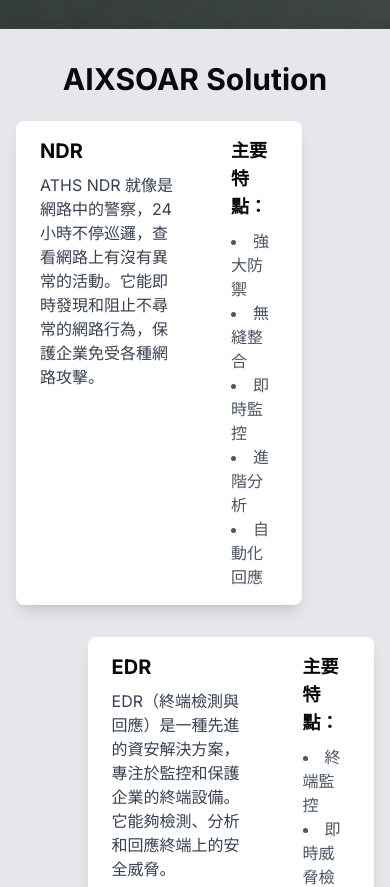
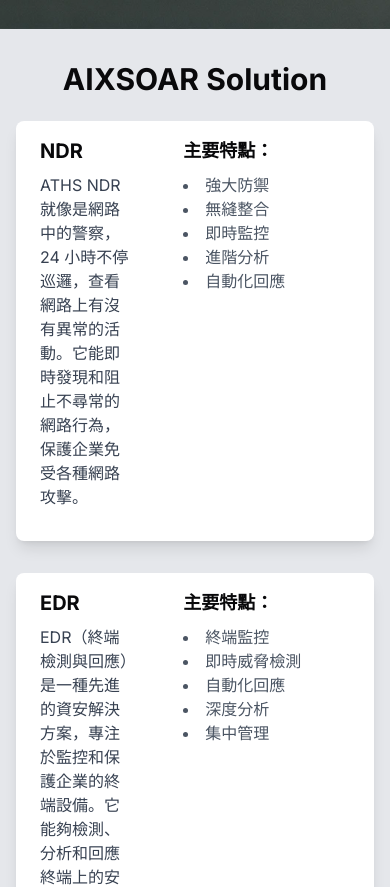
Before and after one commit to YuCheng1122/api_web_frontend, a Next.js app: page / in a window 390 px wide. Shown: the part 800-1687 px from the top of the page. Built offline with nearby package versions, Linux system fonts and the light colour scheme; no server answers.

Commit message:
fix: fix main page rwd

```diff
--- a/src/components/Header.tsx
+++ b/src/components/Header.tsx
@@ -40,7 +40,8 @@
 
             {/* 導航按鈕 */}
             {isLogin && username && (
-              <div className='flex space-x-4 invisible md:visible'>
+              <div className='  hidden md:block'>
+                <div className='flex items-center space-x-4'>
                   <Link href={'/graph'} className='text-xl font-bold p-2 hover-underline-animation'>
                     威脅獵捕圖
                   </Link>
@@ -61,6 +62,7 @@
                   <Link href={'/ics'} className='text-xl font-bold p-2 hover-underline-animation'>
                     ICS
                   </Link>
+                </div>
               </div>
             )}
           </div>
--- a/src/components/home/SecuritySolutions.tsx
+++ b/src/components/home/SecuritySolutions.tsx
@@ -78,7 +78,7 @@
           ref={(el) => { sectionRefs.current[index] = el!; }}
           data-index={index}
           className={`
-              bg-white shadow-lg rounded-lg overflow-hidden flex w-4/5
+              bg-white shadow-lg rounded-lg overflow-hidden flex md:w-4/5 w-full
               ${index % 2 === 0 ? 'mr-auto' : 'ml-auto'}
               transform transition-transform duration-1000 ease-in-out
               transition-opacity
@@ -92,7 +92,7 @@
             <p className="text-gray-700 text-base mb-4">{solution.description}</p>
           </div>
 
-            <div className="px-6 py-4 w-1/3">
+          <div className="px-6 py-4 w-3/5 md:w-1/3">
             {/* h3 的彈出效果 */}
             <h3 className="font-semibold text-lg mb-2">主要特點：</h3>
             <ul className="list-disc list-inside">
@@ -101,6 +101,7 @@
               ))}
             </ul>
           </div>
+
         </div>
       ))}
     </div>
```
Lines whose indentation alone changed are shown as unchanged.
